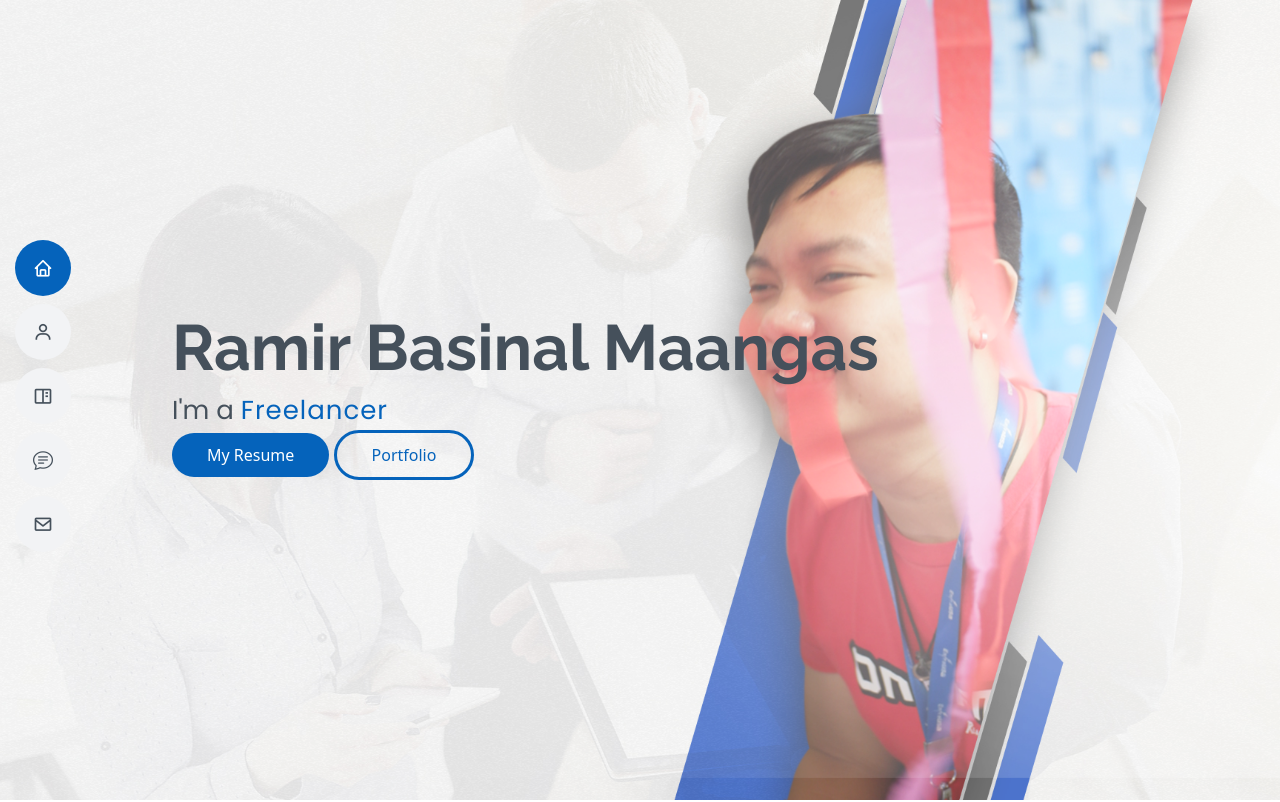
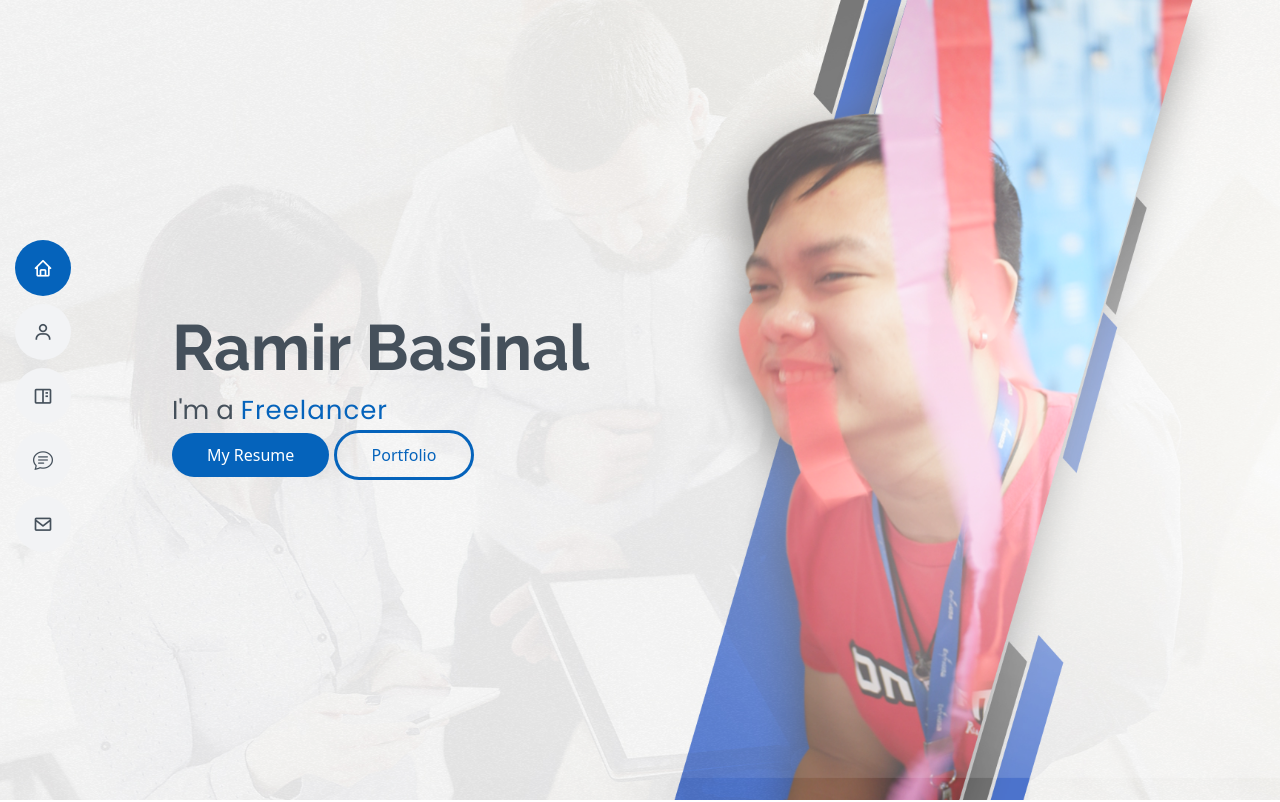
Before and after one commit to kuami2024/online-resume, a plain HTML site: page index.html in a window 1280 px wide. Shown: the top 802 px of the page. Drawn offline with nearby package versions, Linux system fonts and the light colour scheme.

Commit message:
Update index.html

```diff
--- a/index.html
+++ b/index.html
@@ -54,7 +54,7 @@
   <!-- ======= Hero Section ======= -->
   <section id="hero" class="d-flex flex-column justify-content-center">
     <div class="container" data-aos="zoom-in" data-aos-delay="100">
-      <h1>Ramir Basinal Maangas</h1>
+      <h1>Ramir Basinal</h1>
       <p>I'm a <span class="typed" data-typed-items="Developer, Freelancer, Graphic Designer"></span></p>
       <div class="hero_btns">
         <div><button><a target="_blank" href="assets\pdf\Ramir_Basinal_2024.pdf" download>My Resume</a></button></div>
```
